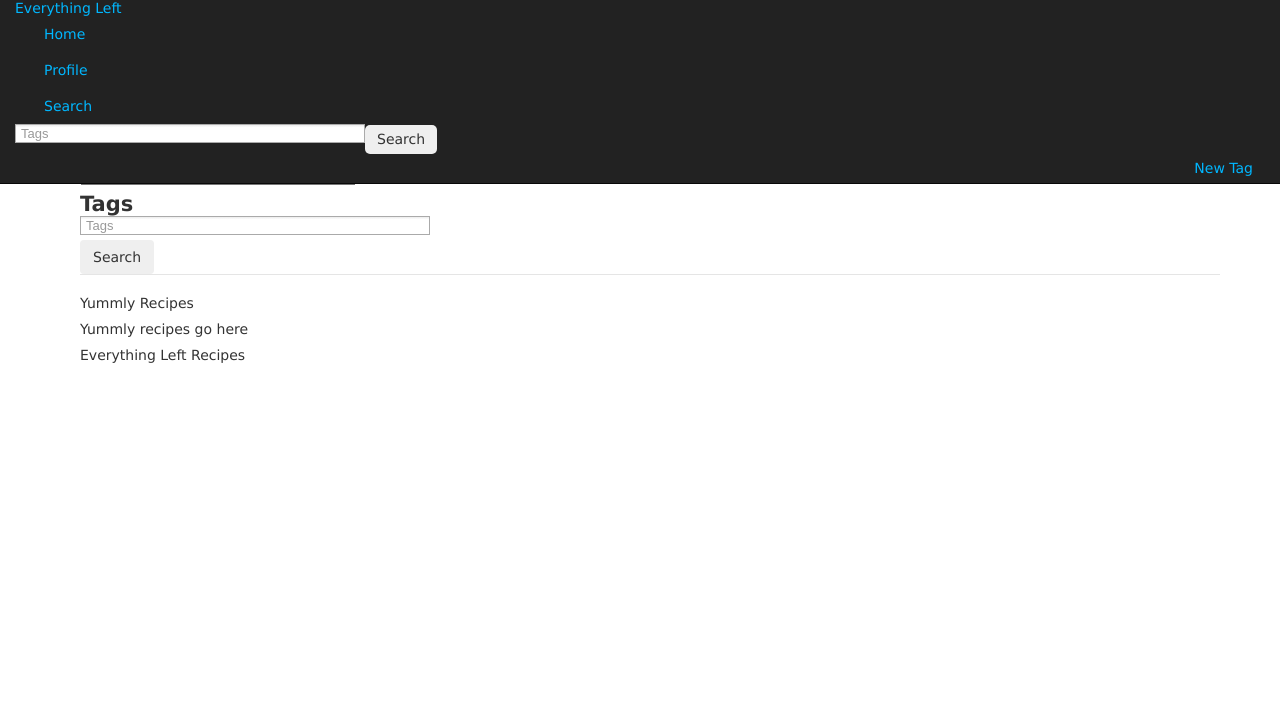
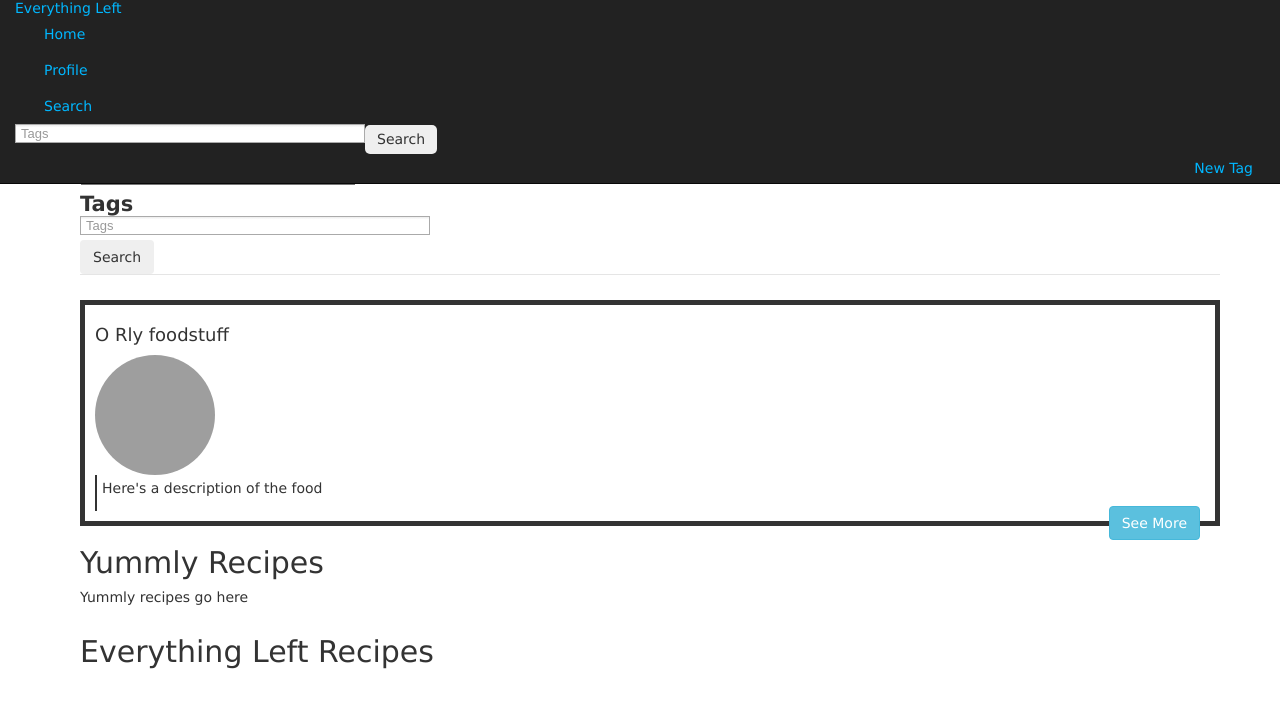
Before and after one commit to JLangowitz/EverythingLeft, a Node server app: page /search in a window 1280 px wide. Shown: the top 708 px of the page. Run offline with Node 20, Linux system fonts and the light colour scheme; the visitor is signed in with stand-in values (Sample User, id 1); data that the repository does not hold is empty; some libraries are stand-ins or nearby versions; grey boxes are pictures that could not be loaded.

Commit message:
yummly search refined, improved yummly search view

```diff
--- a/public/stylesheets/style.css
+++ b/public/stylesheets/style.css
@@ -80,3 +80,20 @@ ol li {
 .navbar {
 	min-width: 1000px;
 }
+
+.outlined {
+	border-width: 5px;
+	border-style: solid;
+	padding: 10px;
+	margin-top: 5px;
+}
+
+.leftBorder {
+	border-left-style: solid;
+	border-left-width: 2px;
+	padding: 5px;
+}
+
+.inline {
+	display: inline;
+}
--- a/views/_recipes.jade
+++ b/views/_recipes.jade
@@ -1 +1,3 @@
 //- _recipes.jade
+
+h2 Everything Left Recipes
--- a/views/_yummly.jade
+++ b/views/_yummly.jade
@@ -1,10 +1,18 @@
 //- _yummly.jade
 
+h2 Yummly Recipes
 if (yummly.length > 0)
 	each recipe in yummly
-		div
-			if (recipe.smallImageUrls)
-				img(src=recipe.smallImageUrls[0])
-			h4 #{recipe.recipeName}
+		div.row-fluid.outlined(name=recipe.id)
+			div.span3
+				h5 #{recipe.recipeName}
+				if recipe.smallImageUrls
+					img.img-rounded(src=recipe.smallImageUrls[0])
+				else
+					img.img-rounded(src='http://2.media.collegehumor.cvcdn.com/61/99/a76136ca5bc269b973579f793a63d00c.jpg',style='width: 150px; height:100px')
+			div.span9.leftBorder
+				h6 Ingredients:
+						each ingredient in recipe.ingredients
+							p.inline #{ingredient},
 else
 	p Yummly recipes go here
--- a/views/search.jade
+++ b/views/search.jade
@@ -17,9 +17,15 @@ block content
 						div.control-group
 							div.controls
 								button.btn.btn-large.searchButton Search
-	div.container.span5.fluid-row.yummly
-		p Yummly Recipes
-		include _yummly.jade
-	div.container.span5.fluid-row
-		p Everything Left Recipes
-		include _recipes.jade
+	div.row-fluid
+		div.container.span5.yummly.padded
+			div.row-fluid.outlined
+				div.span3
+					h4 O Rly foodstuff
+					img.img-circle(src='http://api.ning.com/files/Xn6RV5Y50pbFK-4nfM7GdDho7NF3Lm7FDmT9YQonKh4_/orly.jpg',style='height: 120px; width:120px')
+				div.span9.leftBorder
+					p Here's a description of the food
+					button.pull-right.btn.btn-info See More
+			include _yummly.jade
+		div.container.span5
+			include _recipes.jade
```
Also changed, not shown: public/javascripts/leftMain.js (+38 -13 lines).
